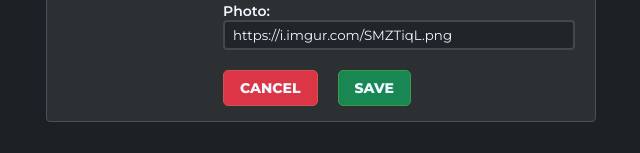
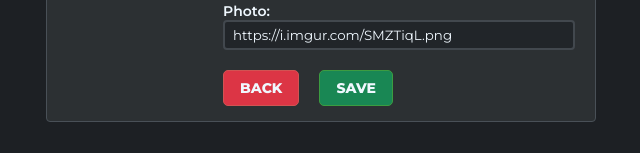
Before and after one commit to JoaoVictor-FA/Lab-web, a React (Create React App) app in the folder front-end/phonebook/: page /contacts/edit/1 in a window 1280 px wide. Shown: the part 410-563 px from the top of the page, without its empty margins (319-959 px from the left). Built offline with nearby package versions, Linux system fonts and the light colour scheme; no server answers; a web font is replaced by a local one.

Commit message:
roteamento

```diff
--- a/front-end/phonebook/src/App.tsx
+++ b/front-end/phonebook/src/App.tsx
@@ -115,7 +115,7 @@ function App() {
       <section className={Style.sectionList}>
         <div className={Style.path}>
           <p><i className={Style.double_arrow}><img src={DoubleArrow} alt="" /></i><a href="./">Lista de contatos</a> / All</p>
-          <i onClick={changeAlphabet} className={Style.alphabet}><img src={alphabet ? AlphabetAZ : AlphabetZA} alt="" /></i>
+          {/* <i onClick={changeAlphabet} className={Style.alphabet}><img src={alphabet ? AlphabetAZ : AlphabetZA} alt="" /></i> */}
         </div>
         <>
           {isLoading ?
--- a/front-end/phonebook/src/components/ContactItem.tsx
+++ b/front-end/phonebook/src/components/ContactItem.tsx
@@ -30,6 +30,7 @@ function ContactItem( props : {order: number, contact: IContact, show: boolean}
                 id: id,
             }
         })
+        window.location.reload();
     }
 
     if(props.show) {
--- a/front-end/phonebook/src/components/EditComponent.tsx
+++ b/front-end/phonebook/src/components/EditComponent.tsx
@@ -1,5 +1,5 @@
 import { SyntheticEvent, useEffect, useState } from "react";
-import { Link, useParams } from "react-router-dom";
+import { Link, useNavigate, useParams } from "react-router-dom";
 import DoubleArrow from "../assets/imagens/chevron-double-right.svg";
 import Trash from "../assets/imagens/trash.svg";
 import Style from "./style-components/EditComponent.module.css";
@@ -114,6 +114,7 @@ function EditComponent() {
       ],
     },
   ]);
+  const navigate = useNavigate()
 
   function changeEditTags(index: number) {
     const newTags = [...tags];
@@ -161,6 +162,8 @@ function EditComponent() {
       photo: photo,
       tags: sendTags,
     })
+
+    navigate("../../")
   }
 
   useEffect(() => {
@@ -284,7 +287,7 @@ function EditComponent() {
                       id="cancel"
                       className={`${Style.button} ${Style.cancel}`}
                     >
-                      Cancel
+                      Back
                     </button>
                   </Link>
                   <button
--- a/front-end/phonebook/src/components/RegisterComponent.tsx
+++ b/front-end/phonebook/src/components/RegisterComponent.tsx
@@ -3,7 +3,7 @@ import DoubleArrow from "../assets/imagens/chevron-double-right.svg";
 import Illustration from "../assets/imagens/illustration.png";
 import { SyntheticEvent, useState } from "react";
 import TagComponent from "./TagComponent";
-import { Link } from "react-router-dom";
+import { Link, useNavigate } from "react-router-dom";
 import Main from "./Main";
 import axios from "../axios";
 interface ITag {
@@ -38,6 +38,7 @@ function RegisterComponent() {
       checked: false,
     },
   ]);
+  const navigate = useNavigate()
 
   function changeNewRegisterTags(index: number) {
     const newTags = [...tags];
@@ -72,7 +73,7 @@ function RegisterComponent() {
       tags: sendTags,
     })
 
-    console.log("Submit");
+    navigate("../../")
   }
 
   return (
```
